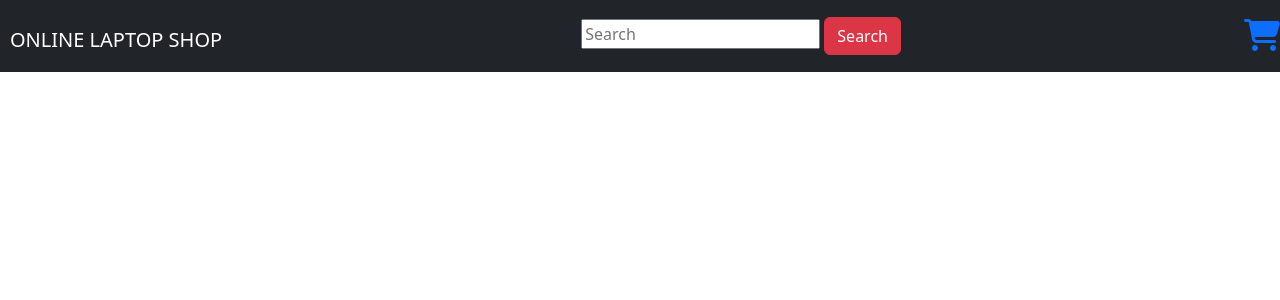
After one commit to Kurosagi19/Project-1, a PHP site: page /home.php in a window 1280 px wide. The commit adds this page. Shown: the top 300 px of the page. Run offline with PHP 8.4, Linux system fonts and the light colour scheme; some libraries are stand-ins or nearby versions.

Commit message:
not finished

```diff
--- a/Views/User/edit_user.php
+++ b/Views/User/edit_user.php
@@ -11,7 +11,7 @@
 
 <div class="container">
 <form method="post" action="?controller=<?= $controller ?>&action=update">
-    <?php if(isset($errorr)) { echo $errorr; } ?>
+    <!-- <?php if(isset($errorr)) { echo $errorr; } ?> -->
     <h1 align="center">Edit User</h1>
   <div class="mb-3">
     <label for="username" class="form-label">Username</label>
--- /dev/null
+++ b/home.php
@@ -0,0 +1,109 @@
+<!DOCTYPE html>
+<html lang="en">
+<head>
+    <meta charset="UTF-8">
+    <meta http-equiv="X-UA-Compatible" content="IE=edge">
+    <meta name="viewport" content="width=device-width, initial-scale=1.0">
+    <link rel="stylesheet" href="	https://cdn.jsdelivr.net/npm/bootstrap@5.2.3/dist/css/bootstrap.min.css">
+    <link rel="stylesheet" href="https://cdnjs.cloudflare.com/ajax/libs/font-awesome/6.1.1/css/all.min.css" />
+    <script src="https://kit.fontawesome.com/71f19cf5a0.js" crossorigin="anonymous"></script>
+    <title>Main Page</title>
+</head>
+<body>
+
+
+
+<!--	Header	-->
+<div id="header">
+	<div class="container">
+  <nav class="navbar fixed-top navbar-dark bg-dark">
+    <h1><a class="navbar-brand" href="home.php" style="color: white; margin-left:10px">ONLINE LAPTOP SHOP</a></h1>
+    <div id="search" class="">
+      <form class="form-inline">
+        <input class="" type="search" placeholder="Search" aria-label="Search">
+        <button class="btn btn-danger" type="submit">Search</button>
+      </form>
+    </div>
+    <div id="cart" class="">
+      <a class="" href="#">
+        <i class="fa-solid fa-cart-shopping fa-2x"></i>
+      </a>
+    </div>
+  </nav>
+  </div>
+</div>
+<!--	End Header	-->
+
+          <!-- Carousel -->
+          <div id="slide" class="carousel slide" data-ride="carousel">
+          <!-- Indicators -->
+          <ul class="carousel-indicators">
+            <li data-target="#slide" data-slide-to="0" class="active"></li>
+            <li data-target="#slide" data-slide-to="1"></li>
+            <li data-target="#slide" data-slide-to="2"></li>
+            <li data-target="#slide" data-slide-to="3"></li>
+            <li data-target="#slide" data-slide-to="4"></li>
+            <li data-target="#slide" data-slide-to="5"></li>
+          </ul>
+
+          <!-- The slideshow -->
+          <div class="carousel-inner">
+            <div class="carousel-item active">
+              <img src="" alt="">
+            </div>
+            <div class="carousel-item">
+              <img src="" alt="">
+            </div>
+            <div class="carousel-item">
+              <img src="" alt="">
+            </div>
+            <div class="carousel-item">
+              <img src="" alt="">
+            </div>
+            <div class="carousel-item">
+              <img src="" alt="">
+            </div>
+          <div class="carousel-item">
+              <img src="" alt="">
+            </div>
+          </div>
+
+          <!-- Left and right controls -->
+          <a class="carousel-control-prev" href="#slide" data-slide="prev">
+            <span class="carousel-control-prev-icon"></span>
+          </a>
+          <a class="carousel-control-next" href="#slide" data-slide="next">
+            <span class="carousel-control-next-icon"></span>
+          </a>
+
+          </div>
+          <!--	End Slider	-->
+
+
+          <!-- Side Bar -->
+          <div id="sidebar" class="col-lg-4 col-md-12 col-sm-12">
+            	<div id="banner">
+                	<div class="banner-item">
+                    	<a href="#"><img class="img-fluid" src=""></a>
+                    </div>
+                    <div class="banner-item">
+                    	<a href="#"><img class="img-fluid" src=""></a>
+                    </div>
+                    <div class="banner-item">
+                    	<a href="#"><img class="img-fluid" src=""></a>
+                    </div>
+                    <div class="banner-item">
+                    	<a href="#"><img class="img-fluid" src=""></a>
+                    </div>
+                    <div class="banner-item">
+                    	<a href="#"><img class="img-fluid" src=""></a>
+                    </div>
+                    <div class="banner-item">
+                    	<a href="#"><img class="img-fluid" src=""></a>
+                    </div>
+                </div>
+            </div>
+            <!-- End Side Bar -->
+
+</body>
+</html>
```
Also changed, not shown: main.php (deleted, +0 -49 lines), Images/Carousel 1.jpg (added).
